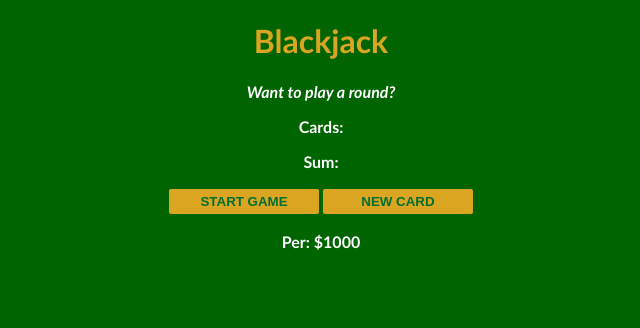
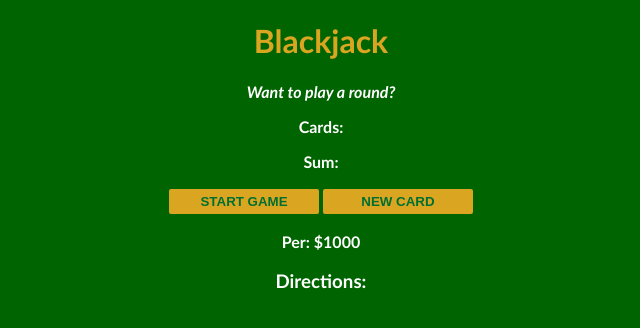
Before and after one commit to s-gebby/blackJackGame, a plain HTML site: page index.html in a window 1280 px wide. Shown: the whole page, without its empty margins (319-959 px from the left). Drawn offline with Linux system fonts and the light colour scheme.

Commit message:
Added a directions spot

```diff
--- a/index.html
+++ b/index.html
@@ -13,6 +13,7 @@
     <button type="button" onclick="startGame()">START GAME</button>
     <button type="button" onclick="newCard()">NEW CARD</button>
     <p id="player-el"></p>
+    <h3>Directions:</h3>
     <script src="index.js"></script>
   </body>
 </html>
--- a/index.js
+++ b/index.js
@@ -6,6 +6,8 @@ if (age < 21) {
 } else {
   console.log("Welcome!");
 }
+
+
 let player = {
   name: "Per",
   chips: 1000,
```
